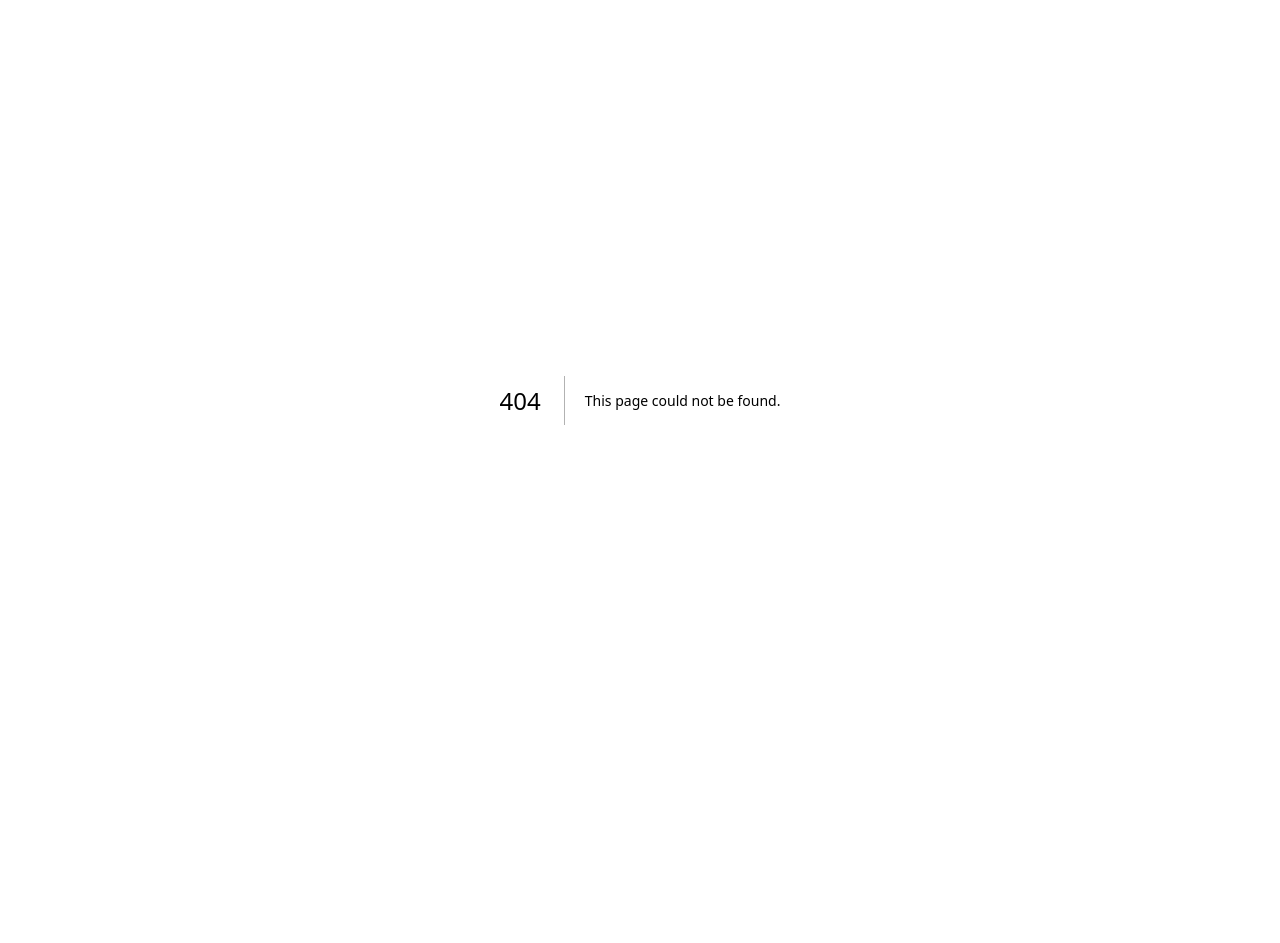
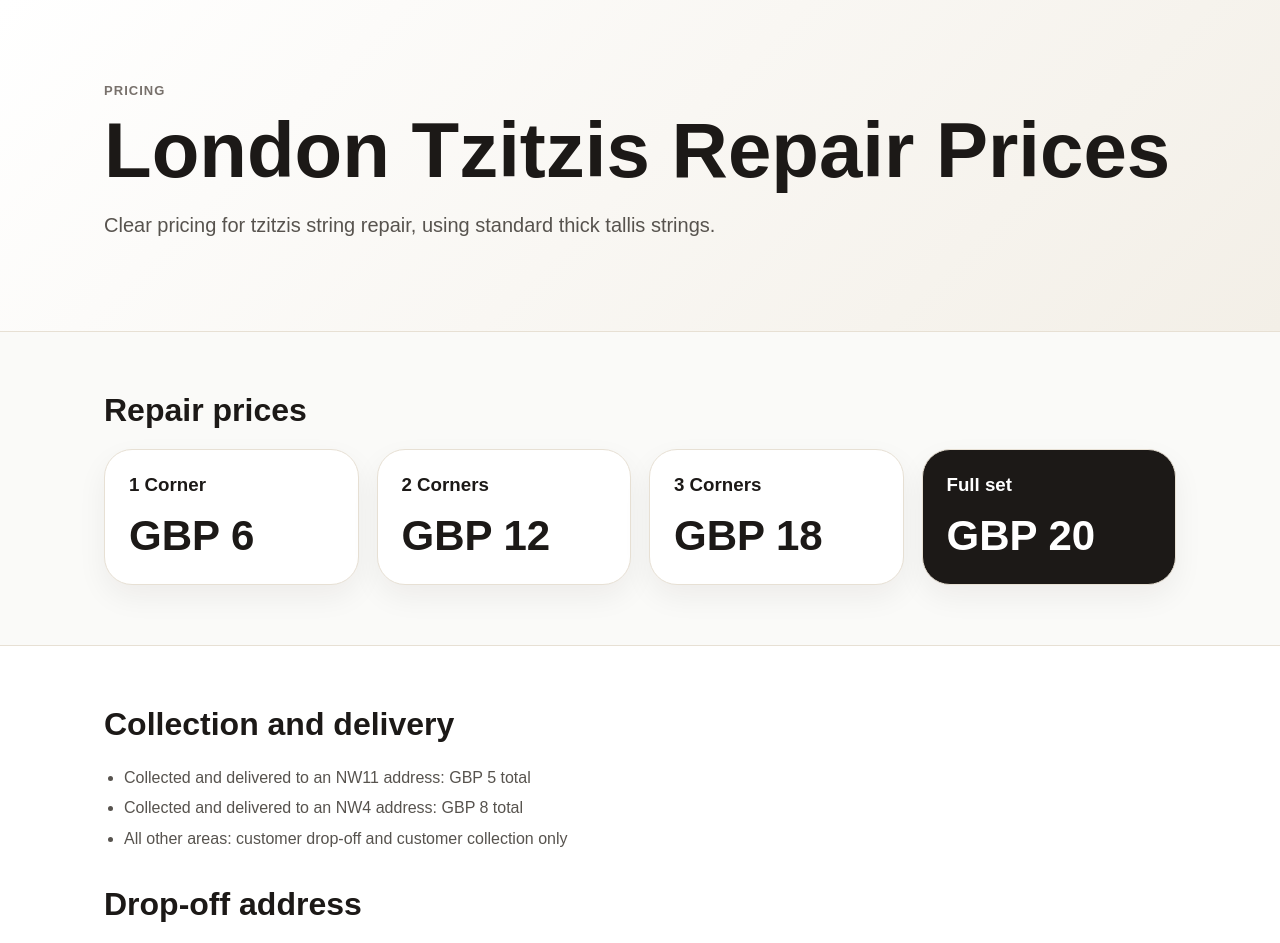
Before and after one commit to MarkDiamant/london-tzitzis-repair, a Next.js app: page /pricing in a window 1280 px wide. Before the commit this address had no page. Shown: the top 943 px of the page. Before the commit the page ends 800 px from the top, so only its background shows below. Built offline with nearby package versions, Linux system fonts and the light colour scheme.

Commit message:
Add pricing page

```diff
--- a/app/globals.css
+++ b/app/globals.css
@@ -264,3 +264,10 @@ footer {
     flex-direction: column;
   }
 }
+
+.button.secondary {
+  background: white;
+  color: #1c1917;
+  border: 1px solid #1c1917;
+  margin-left: 12px;
+}
--- a/app/page.tsx
+++ b/app/page.tsx
@@ -28,7 +28,7 @@ export default function Home() {
               <span>No text messages or WhatsApp</span>
             </div>
 
-            <a href="#order" className="button">Order now</a>
+            <a href="#order" className="button">Order now</a><a href="/pricing" className="button secondary">View prices</a>
           </div>
 
           <div className="priceCard">
@@ -63,10 +63,10 @@ export default function Home() {
                 Customer drop-off and customer collection<br /><span>Free</span>
               </button>
               <button onClick={() => setDelivery("nw11")} className={delivery === "nw11" ? "active" : ""}>
-                NW11 collection and delivery<br /><span>£5 total</span>
+                Collected and delivered to an NW11 address<br /><span>£5 total</span>
               </button>
               <button onClick={() => setDelivery("nw4")} className={delivery === "nw4" ? "active" : ""}>
-                NW4 collection and delivery<br /><span>£8 total</span>
+                Collected and delivered to an NW4 address<br /><span>£8 total</span>
               </button>
             </div>
 
--- /dev/null
+++ b/app/pricing/page.tsx
@@ -0,0 +1,61 @@
+export default function PricingPage() {
+  return (
+    <main className="site">
+      <section className="hero">
+        <div className="wrap">
+          <p className="eyebrow">Pricing</p>
+          <h1>London Tzitzis Repair Prices</h1>
+          <p className="lead">
+            Clear pricing for tzitzis string repair, using standard thick tallis strings.
+          </p>
+        </div>
+      </section>
+
+      <section className="wrap section">
+        <h2>Repair prices</h2>
+
+        <div className="cards">
+          <div className="card">
+            <h3>1 Corner</h3>
+            <p>GBP 6</p>
+          </div>
+
+          <div className="card">
+            <h3>2 Corners</h3>
+            <p>GBP 12</p>
+          </div>
+
+          <div className="card">
+            <h3>3 Corners</h3>
+            <p>GBP 18</p>
+          </div>
+
+          <div className="card dark">
+            <h3>Full set</h3>
+            <p>GBP 20</p>
+          </div>
+        </div>
+      </section>
+
+      <section className="band">
+        <div className="wrap section">
+          <h2>Collection and delivery</h2>
+
+          <ul className="list">
+            <li>Collected and delivered to an NW11 address: GBP 5 total</li>
+            <li>Collected and delivered to an NW4 address: GBP 8 total</li>
+            <li>All other areas: customer drop-off and customer collection only</li>
+          </ul>
+
+          <h2 style={{ marginTop: 32 }}>Drop-off address</h2>
+
+          <p>
+            4 Eastville Avenue<br />
+            London<br />
+            NW11 0HD
+          </p>
+        </div>
+      </section>
+    </main>
+  );
+}
```
